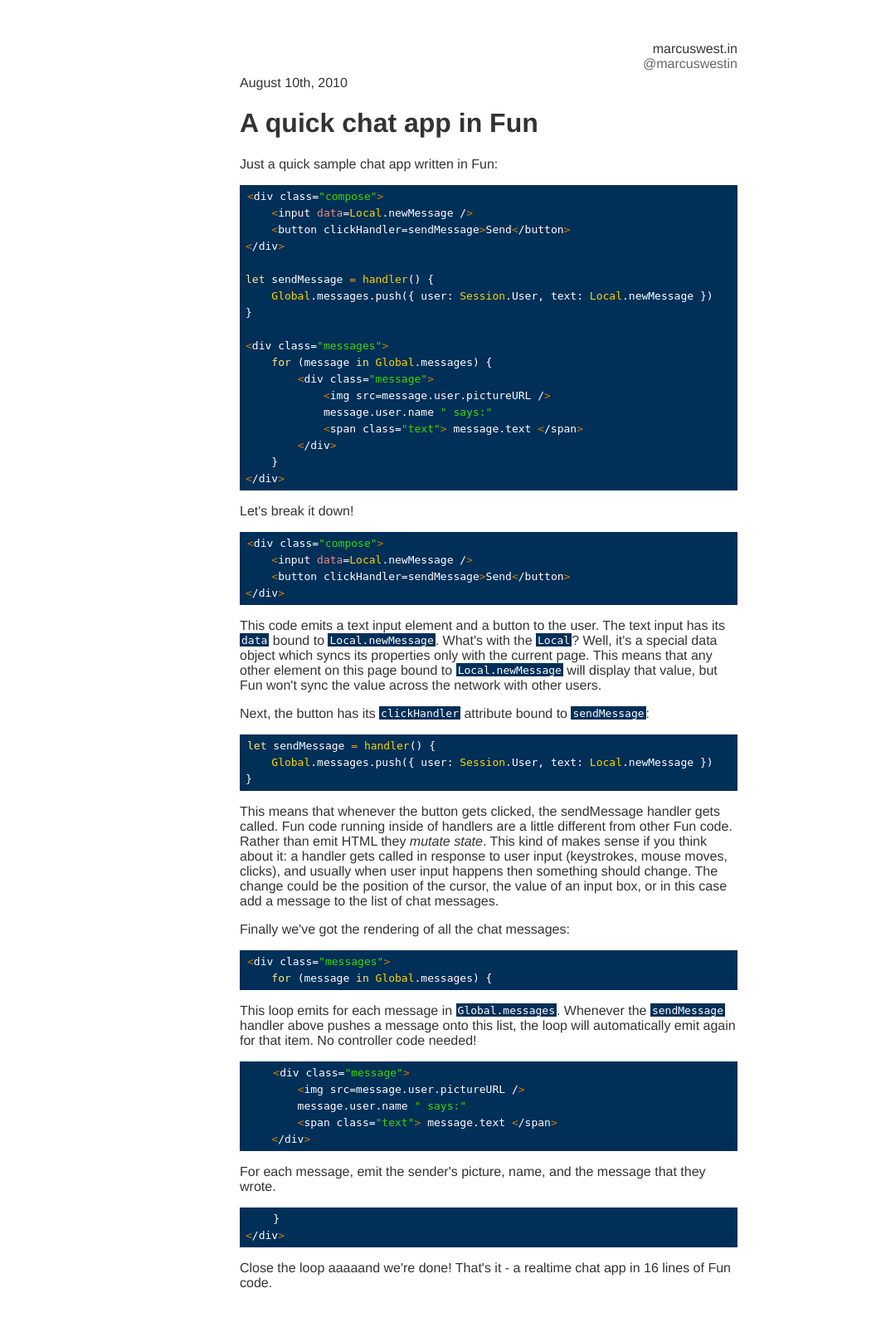
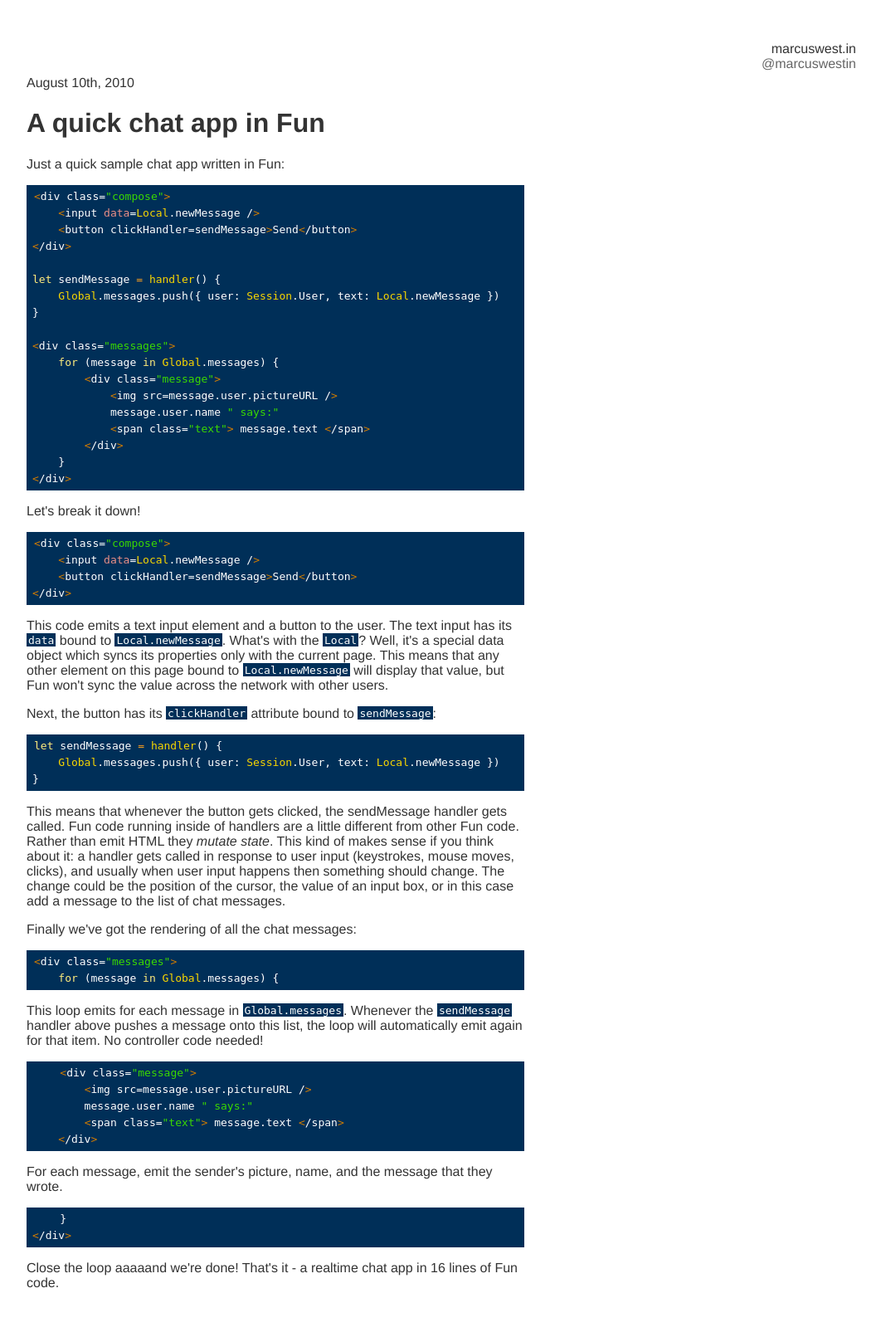
Before and after one commit to marcuswestin/marcuswest.in, a PHP site: page /read/fun-chat in a window 1280 px wide. Shown: the whole page at 83% size, without its empty margins (51-1113 px from the left). After the commit the page ends 1552 px from the top, so only its background shows below. Run offline with PHP 8.4, Linux system fonts and the light colour scheme; some libraries are stand-ins or nearby versions.

Commit message:
Change layout a bit - put the comments on the right side of the post, and make the post pages wider

```diff
--- a/index.css
+++ b/index.css
@@ -7,24 +7,38 @@ html, body {
   -webkit-user-select: none;
   cursor: default;
 }
-#content {
-  width: 600px;
+#landing {
+  width: 800px;
   margin: 50px auto;
 }
-#content .header {
+.header {
   text-align: right;
   -moz-user-select: none;
   -webkit-user-select: none;
   cursor: default;
   margin-bottom: 5px;
 }
-#content .header .logo {
+.header .logo {
   text-decoration: none;
   color: #333;
 }
-#content .header .twitter {
+.header .twitter {
   text-decoration: none;
   color: #666;
+}
+#post {
+  width: 1000px;
+  margin: 50px 0 0 75px;
+}
+#post .body {
+  float: left;
+  width: 600px;
+}
+#post #disqus_thread {
+  float: right;
+  width: 300px;
+  margin-top: 70px;
+  opacity: .8;
 }
 * {
   cursor: default;
--- a/index.less
+++ b/index.less
@@ -6,14 +6,20 @@ html, body { font-family:Helvetica; color:#333; }
 	cursor:default;
 }
 
-#content { width:600px; margin:50px auto;
+#landing {
+	width:800px; margin:50px auto;
+}
 
-	.header { text-align:right; .unselectable; margin-bottom: 5px;
+.header { text-align:right; .unselectable; margin-bottom: 5px;
+	.logo { text-decoration: none; color: #333; }
+	.twitter { text-decoration: none; color: #666; }
+}
 
-		.logo { text-decoration: none; color: #333; }
-		.twitter { text-decoration: none; color: #666; }
-	}
+#post { width:1000px; margin:50px 0 0 75px;
+	.body { float: left; width: 600px; }
+	#disqus_thread { float: right; width: 300px; margin-top: 70px; opacity: .8; }
 }
+
 
 * { cursor: default; }
 code { cursor: text; padding: 1px 2px 0; position: relative; bottom: 1px; }
--- a/index_template.html
+++ b/index_template.html
@@ -6,14 +6,14 @@
 </head>
 <body>
 	<noscript style="width:50px; margin: 50px auto;">why not?</noscript>
-	<div id="content">
+	<div id="landing">
 		<div class="header">
 			<a class="logo" href="http://marcuswest.in/">marcuswest.in</a><br />
 			<a class="twitter" href="http://twitter.com/marcuswestin">@marcuswestin</a>
 		</div>
 		<div class="posts">
 {{#posts}}
-			<div class="post">
+			<div class="post-listing">
 				<a href="read/{{ id }}/">{{ title }}</a>
 				<div class="date"> {{ date }} </div>
 			</div>
--- a/read/fun-chat/index.html
+++ b/read/fun-chat/index.html
@@ -6,11 +6,12 @@
 </head>
 <body>
 	<noscript style="width:50px; margin: 50px auto;">why not?</noscript>
-	<div id="content">
+	<div id="post">
 		<div class="header">
 			<a class="logo" href="http://marcuswest.in/">marcuswest.in</a><br />
 			<a class="twitter" href="http://twitter.com/marcuswestin">@marcuswestin</a>
 		</div>
+		<div class="body">
 			<span class="date">August 10th, 2010</span>
 			<h1>A quick chat app in Fun</h1>
 
@@ -77,15 +78,18 @@
 </code></pre>
 
 <p>Close the loop aaaaand we're done! That's it - a realtime chat app in 16 lines of Fun code.</p>
-
+		</div>
 		<div id="disqus_thread"></div>
 		<script type="text/javascript">
 		(function() {
 			window.disqus_identifier = 'fun-chat'
 			var doc = document,
 				head = doc.getElementsByTagName('head')[0]
+			head.appendChild(doc.createElement('script')).src='http://marcuswestin.disqus.com/embed.js'
 
-            head.appendChild(doc.createElement('script')).src='http://marcuswestin.disqus.com/embed.js'
+			var thread = document.getElementById('disqus_thread');
+			thread.onmouseover = function() { thread.style.opacity = 1; }
+			thread.onmouseout = function() { thread.style.opacity = .8; }
 		})();
 		</script>
 	</div>
```
Also changed, not shown: index.html (+4 -4 lines), posts/template.html (+7 -3 lines), read/fun-intro/index.html (+7 -3 lines), read/teacher-economy/index.html (+7 -3 lines). Lines whose indentation alone changed are shown as unchanged.
